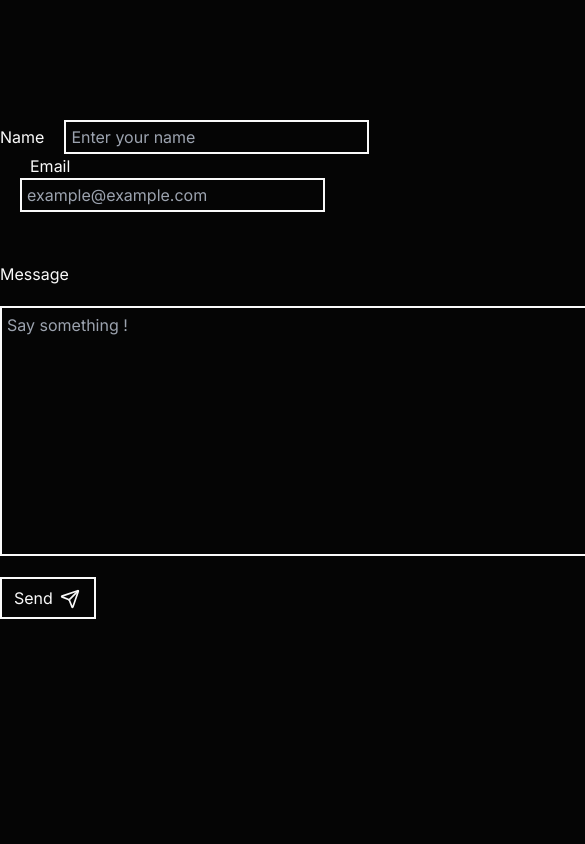
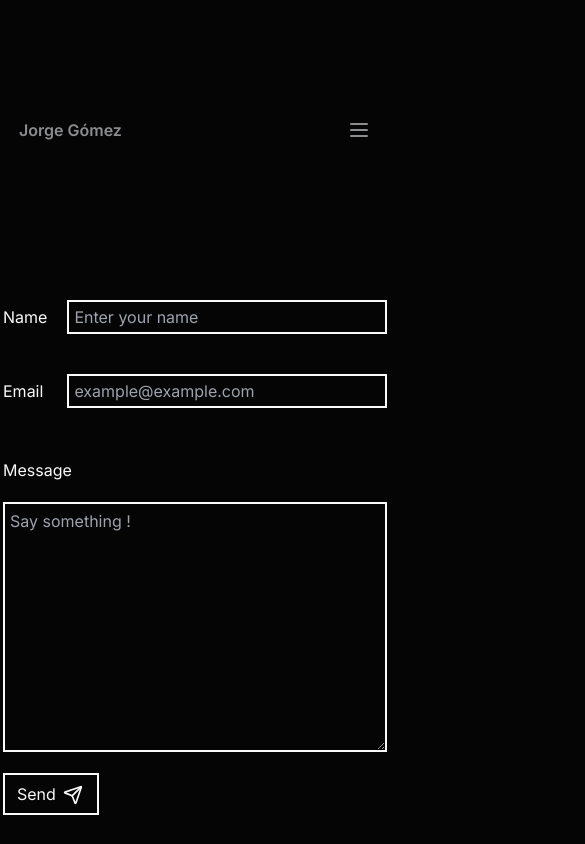
Before and after one commit to h3y-retr0/personal-web, a React (Vite) app: page /contact in a window 390 px wide. Shown: the top 844 px of the page, 585 px wide, since content can reach past the window. Built offline with nearby package versions, Linux system fonts and the light colour scheme.

Commit message:
Fix CardFeatProjects component

```diff
--- a/src/App.tsx
+++ b/src/App.tsx
@@ -8,6 +8,7 @@ import { NotFound } from './components/common/NotFound'
 import { Contact } from './components/Contact'
 import { Projects } from './components/Projects'
 import { FeatProjects } from './components/FeatProjects'
+import { NavMobile } from './components/NavMobile'
 
 function App() {
   const { darkTheme } = useContext(ThemeContext)
@@ -23,6 +24,7 @@ function App() {
       <div>
         <div className='max-w-sm md:max-w-xl lg:max-w-3xl w-full mx-auto xl:pt-[40px] pt-[80px]'>
           <Nav />
+          <NavMobile />
         </div>
         <Switch>
           <Route path='/'>
@@ -43,7 +45,9 @@ function App() {
             </div>
           </Route>
           <Route path='/contact'>
-            <Contact />
+            <div className='max-w-sm md:max-w-xl lg:max-w-3xl w-full mx-auto xl:pt-[40px] pt-[80px]'>
+              <Contact />
+            </div>
           </Route>
           <Route>
             <NotFound />
--- a/src/components/Contact.tsx
+++ b/src/components/Contact.tsx
@@ -3,31 +3,34 @@ import { Send } from 'lucide-react'
 export const Contact: React.FC = () => {
   return (
     <form className='pt-[40px]'>
-      <div className=''>
-        <div>
+      <div className='flex flex-col gap-y-10 lg:flex-row'>
+        <div className='flex items-center'>
           <label>Name</label>
           <input
-            className='ml-[20px] p-[5px] w-[305px] h-[34px] bg-[transparent] border-solid border-2 border-White-Custom outline-none'
+            className='ml-[20px] p-[5px] w-[100%] lg:w-[305px] h-[34px] bg-[transparent] border-solid border-2 border-White-Custom outline-none'
             type='text'
             placeholder='Enter your name'
           />
+        </div>
 
-          <label className='ml-[30px]'>Email</label>
+        <div className='flex items-center'>
+          <label className='lg:ml-[30px] lg:pt-[0px]'>Email</label>
           <input
-            className='ml-[20px] p-[5px] w-[305px] h-[34px] bg-[transparent] border-solid border-2 border-White-Custom outline-none'
+            className='ml-[24px] p-[5px] w-[100%] lg:w-[305px] h-[34px] bg-[transparent] border-solid border-2 border-White-Custom outline-none'
             type='text'
             placeholder='example@example.com'
           />
+        </div>
       </div>
       <div className='pt-[50px]'>
         <label>Message</label>
         <br />
         <textarea
-            className='p-[5px] mt-[20px] w-[765px] h-[250px] bg-[transparent] border-solid border-2 border-White-Custom outline-none'
+          className='p-[5px] mt-[20px] w-[100%] h-[250px] bg-[transparent] border-solid border-2 border-White-Custom outline-none'
           placeholder='Say something !'
         />
       </div>
-      </div>
+
       <div className='relative w-[96px]'>
         <input
           className='relative z-10 w-[96px] border-solid border-2 border-White-Custom mt-[15px] p-[7px] cursor-pointer text-left px-3 hover:bg-White-Custom/[.08]'
--- /dev/null
+++ b/src/components/NavMobile.tsx
@@ -0,0 +1,62 @@
+import { Github, Menu, X } from 'lucide-react'
+import { useState } from 'react'
+import { Link } from 'wouter'
+import { IconLink } from './common/IconLink'
+
+export const NavMobile: React.FC = () => {
+  const [opened, setOpened] = useState<Boolean>(false)
+
+  const toggleMenu = () => {
+    setOpened(op => !op)
+  }
+  return (
+    <div className='relative justify-between min-h-[100px] h-[100px] flex xl:hidden items-center text-[16px] font-semibold text-Primary'>
+      <div className='w-full flex items-center justify-between px-4'>
+        <Link href='/' className='hover:text-White-Custom ease-in duration-300'>
+          Jorge Gómez
+        </Link>
+        {opened ? (
+          <X
+            className='cursor-pointer hover:text-White-Custom ease-in duration-300'
+            onClick={toggleMenu}
+          />
+        ) : (
+          <Menu
+            className='cursor-pointer hover:text-White-Custom ease-in duration-300'
+            onClick={toggleMenu}
+          />
+        )}
+      </div>
+      {opened && (
+        <div className='absolute z-10 top-20 max-w-screen w-full h-screen overflow-hidden bg-Background text-[#FFFFFF] text-3xl'>
+          <div className='flex flex-col text[18px] gap-y-1 text-Primary'>
+            <div className='w-full p-0 m-0 list-none flex flex-col gap-1'>
+              <Link
+                href='/projects/personal'
+                onClick={toggleMenu}
+                className='text-[16px] py-1 font-500 border-b border-[#1F2937] text-White-Custom border-1 mx-4'
+              >
+                Projects
+              </Link>
+
+              <Link
+                href='/contact'
+                onClick={toggleMenu}
+                className='text-[16px] py-1 font-500 border-b border-[#1F2937] text-White-Custom border-1 mx-4'
+              >
+                Contact
+              </Link>
+            </div>
+          </div>
+          <div className='px-4 pt-4 flex items-center gap-x-4'>
+            <IconLink
+              href='https://github.com/h3y-retr0'
+              title='github'
+              icon={<Github size={19} color='#8B8D8F' />}
+            />
+          </div>
+        </div>
+      )}
+    </div>
+  )
+}
--- a/src/components/ProjectsNav.tsx
+++ b/src/components/ProjectsNav.tsx
@@ -1,4 +1,3 @@
-import { useEffect, useState } from 'react'
 import { Link, useLocation } from 'wouter'
 
 export const ProjectsNav: React.FC = () => {
--- a/src/components/Tools.tsx
+++ b/src/components/Tools.tsx
@@ -22,7 +22,7 @@ export const Tools: React.FC = () => {
       <h2 className='text-[36px] font-semibold pt-[16px]'>Tools I Use</h2>
       <div className='relative flex flex-wrap pt-[5px] z-0'>
         <div className='absolute text-transparent w-full h-[60px] bg-[#FFFFFF] blur-3xl rounded-full  opacity-10  z-0'></div>
-        <IconContext.Provider value={{ size: '40px' }}>
+        <IconContext.Provider value={{ size: '36px' }}>
           <span className='p-[8px]'>
             <FaReact title='React' />
           </span>
--- a/src/components/common/CardFeatProject.tsx
+++ b/src/components/common/CardFeatProject.tsx
@@ -29,19 +29,19 @@ export const CardFeatProject: React.FC<cardFeatProjectProps> = ({
   return (
     <motion.div
       variants={itemForMotion}
-      className='relative h-[430px] w-[80%] max-w-[950px]'
+      className='relative h-[630px] w-[95%] lg:h-[430px] lg:w-[80%] max-w-[950px]'
     >
       <div className='absolute top-0 flex justify-center w-full'>
         <div className='left-0 h-[1px] animate-border-width rounded-full bg-gradient-to-r from-[rgba(17,17,17,0)] via-[#FFFFFF] to-[rgba(17,17,17,0)] transition-all duration-1000'></div>
       </div>
 
-      <div className='flex flex h-full items-start px-8 pb-4 justify-center  border border-solid border-[#1e293b] bg-[#000000]'>
-        <div className='h-full w-[60%] absolute left-0 flex justify-center items-center'>
+      <div className='flex flex-col lg:flex-row h-full border border-solid border-[#1e293b] bg-[#000000]'>
+        <div className='w-[100%] lg:w-[55%] h-full flex justify-center items-center'>
           <img src={imgSrc} className='w-[90%] rounded-md' />
         </div>
-        <div className='h-full w-[40%] absolute right-0'>
+        <div className='w-[100%] lg:w-[45%] h-full'>
           <div className='p-[35px]'>
-            <span className='flex gap-x-1'>
+            <span className='flex justify-center lg:justify-normal gap-x-1'>
               <span className='text-[30px] font-semibold text-White-Custom'>
                 {name}
               </span>
@@ -70,7 +70,7 @@ export const CardFeatProject: React.FC<cardFeatProjectProps> = ({
             <></>
           )}
           <div className='flex gap-x-4 justify-center pt-[10px]'>
-            {children}
+            {children} {/* Icons for used technologies */}
           </div>
         </div>
       </div>
```
Lines whose indentation alone changed are shown as unchanged.
